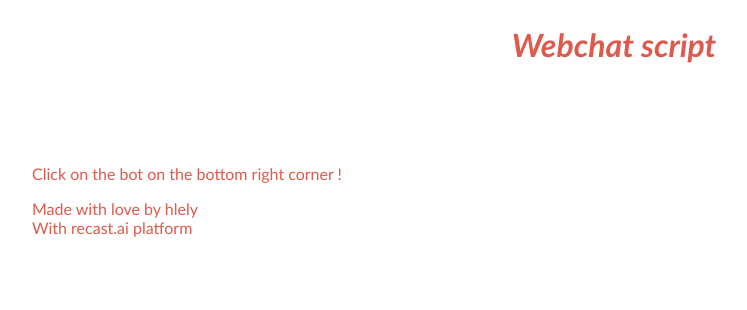
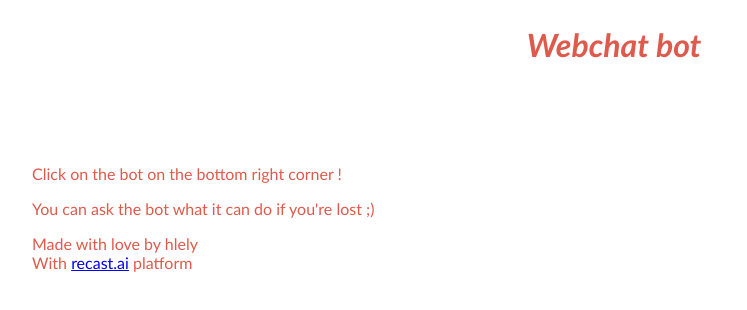
Before and after one commit to Millasdur/Millasdur.github.io, a plain HTML site: page index.html in a window 1280 px wide. Shown: the whole page, without its empty margins (26-773 px from the left). Drawn offline with Linux system fonts and the light colour scheme.

Commit message:
modified layout

```diff
--- a/index.html
+++ b/index.html
@@ -16,9 +16,10 @@
                         }
                 </style>
         </header>
-        <h1>Webchat script</h1>
+        <h1>Webchat bot</h1>
         <p>Click on the bot on the bottom right corner !</p>
-        <p>Made with love by hlely<br>With recast.ai platform</p>
+		<p>You can ask the bot what it can do if you're lost ;)</p>
+		<p>Made with love by hlely<br>With <a href="https://recast.ai">recast.ai</a> platform</p>
 
         <script src="https://cdn.recast.ai/webchat/webchat.js"
         channelId="3432c2ef-c72d-4a76-8748-03ff3dd8783f"
```
